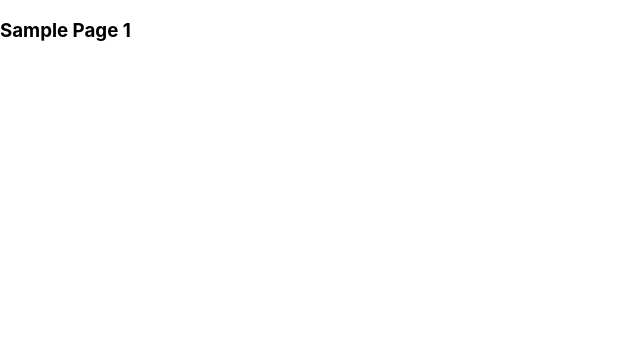
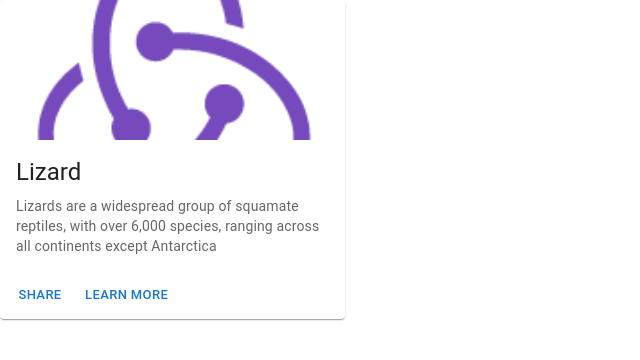
Before and after one commit to posse-ap/teamdev-2023-posse2-team2D_front, a React (Create React App) app: page /page1 in a window 1280 px wide. Shown: the top 360 px of the page, without its empty margins (0-640 px from the left). Built offline with nearby package versions, Linux system fonts and the light colour scheme.

Commit message:
feat: mui導入

```diff
--- a/package.json
+++ b/package.json
@@ -3,8 +3,11 @@
   "version": "0.1.0",
   "private": true,
   "dependencies": {
+    "@emotion/react": "^11.10.6",
+    "@emotion/styled": "^11.10.6",
     "@material-ui/core": "^4.12.4",
     "@material-ui/icons": "^4.11.3",
+    "@mui/material": "^5.12.1",
     "@reduxjs/toolkit": "^1.9.5",
     "@testing-library/jest-dom": "^5.16.5",
     "@testing-library/react": "^13.4.0",
--- a/src/RouterConfig.tsx
+++ b/src/RouterConfig.tsx
@@ -1,7 +1,7 @@
 import React from "react";
 import { BrowserRouter, Routes, Route } from "react-router-dom";
 import { HomePage } from "./components/pages/homePage/HomePage";
-import { Sample1Page } from "./components/pages/sample1Page/Sample1Page";
+import  Sample1Page  from "./components/pages/sample1Page/Sample1Page";
 import { Sample2Page } from "./components/pages/sample2Page/Sample2Page";
 // import SamplePage3 from "./components/SamplePage3";
 import { SamplePage3 } from "./components/SamplePage3";
--- a/src/components/pages/sample1Page/Sample1Page.tsx
+++ b/src/components/pages/sample1Page/Sample1Page.tsx
@@ -1,5 +1,27 @@
-import React from "react";
+import * as React from 'react';
+import {Card, CardActions, CardContent, CardMedia, Button, Typography} from '@mui/material';
 
-export const Sample1Page:React.VFC =() => {
-  return <h3>Sample Page 1</h3>
+export default function Sample1Page() {
+  return (
+    <Card sx={{ maxWidth: 345 }}>
+      <CardMedia
+        sx={{ height: 140 }}
+        image="/logo192.png"
+        title="green iguana"
+      />
+      <CardContent>
+        <Typography gutterBottom variant="h5" component="div">
+          Lizard
+        </Typography>
+        <Typography variant="body2" color="text.secondary">
+          Lizards are a widespread group of squamate reptiles, with over 6,000
+          species, ranging across all continents except Antarctica
+        </Typography>
+      </CardContent>
+      <CardActions>
+        <Button size="small">Share</Button>
+        <Button size="small">Learn More</Button>
+      </CardActions>
+    </Card>
+  );
 }
```
Also changed, not shown: 1 other file (tests, documents, lock files or other folders).
